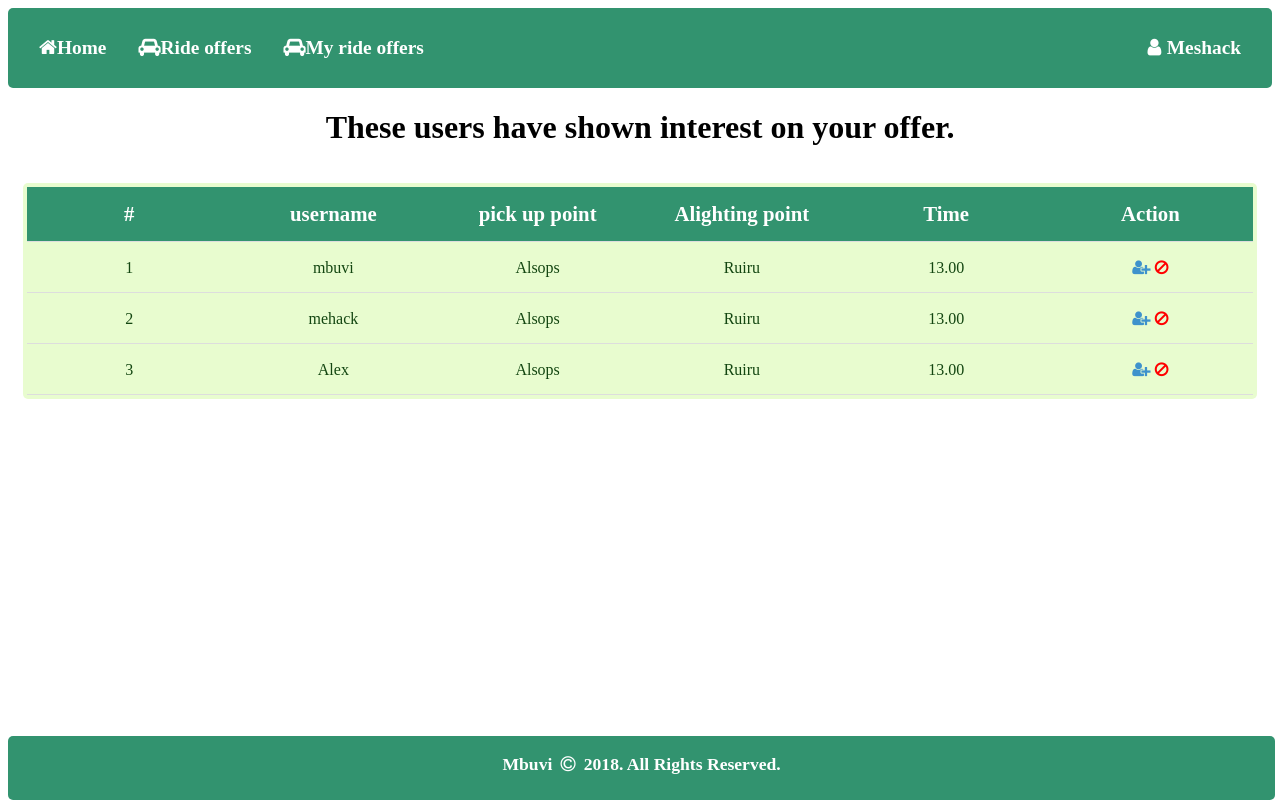
After one commit to meshack-mbuvi/ride-my-way, a PHP site: page /requests.html in a window 1280 px wide. The commit adds this page. Run offline with PHP 8.4, Linux system fonts and the light colour scheme.

Commit message:
[Feature #158423693] Add feature for driver to view requests from users who wants to join his/her ride. Update README.md file to reflect this new functionality. [Finishes #158423693]

```diff
--- a/ui/css/main.css
+++ b/ui/css/main.css
@@ -286,3 +286,53 @@ img{
     text-align: center;
     padding: 5px;
 }
+
+
+/*style table*/
+table{
+    width: 100%;
+    background-color: #e8fccf;
+    border-radius: 5px;
+    padding: 2px;
+}
+th{
+    background-color: #32936f;
+    color: #fff;
+    font-size: 1.3em;
+    padding: 5px;
+}
+td{
+    color: #134611;
+
+}
+th, td {
+    text-align: center;
+    border-bottom: 1px solid #ddd;
+}
+
+/*style for button to join offers*/
+.join{
+    color: #53ff45;
+    background-color:transparent;
+    font-weight:bold;
+    font-size: 1.4em;
+}
+
+tr:hover{
+    background-color: #ade25d;
+    color: #157f1f !important;
+}
+.pending, .accepted, .rejected{
+    font-size: 1.4em;
+    text-align: left;
+}
+
+.pending, .fa-exclamation{
+    color: #ff8552;
+}
+.accepted, .fa-check{
+    color: #157f1f;
+}
+.rejected,.fa-times,.fa-ban{
+    color:Red;
+}
--- /dev/null
+++ b/ui/requests.html
@@ -0,0 +1,90 @@
+<!DOCTYPE html>
+<html>
+<head>
+	<!--Make width of page follow the screen-width of the device-->
+	<meta name="viewport" content="width=device-width, initial-scale=1.0">
+
+	<meta charset="UTF-8">
+
+	<link rel="stylesheet" href="css/main.css">
+	<link rel="stylesheet" href="https://cdnjs.cloudflare.com/ajax/libs/font-awesome/4.7.0/css/font-awesome.min.css">
+	<!--Link for custom styles-->
+	<title>My ride offers</title>
+</head>
+<body>
+	<div class="container">
+		<div class="row navbar" id=myNav>
+			<div class="col-sm-12">
+				<ul>
+				    <li><a href="./index.html"><i class="fa fa-home "></i>Home</a></li>
+				    <li><a href="./user.html"><i class="fa fa-car "></i>Ride offers</a></li>
+				    <li><a href="./driver.html"><i class="fa fa-car "></i>My ride offers</a></li>
+				    <li class="right"><a href="./index.html"><i class="fa fa-user fa-fw"></i>Meshack</a></li>
+				    <li class="icon"><a href="javascript:void(0);" onclick="toggleResponsive()"><i class="fa fa-bars"></i></a></li>
+				</ul>
+			</div>
+		</div>
+		<!--begin of my ride offers-->
+		<div class="row rides">
+			<div class="div-center"><h1 class="text-center">These users have shown interest on your offer.</h1></div>
+			<div class="col-sm-12 col-md-12">
+				<table>
+					<tr>
+						<th class="col-sm-2">#</th>
+						<th class="col-sm-2">username</th>
+						<th class="col-sm-2">pick up point</th>
+						<th class="col-sm-2">Alighting point</th>
+						<th class="col-sm-2">Time</th>
+						<th class="col-sm-2">Action</th>
+					</tr>
+					<tr>
+						<td class="col-sm-2">1</td>
+						<td class="col-sm-2">mbuvi</td>
+						<td class="col-sm-2">Alsops</td>
+						<td class="col-sm-2">Ruiru</td>
+						<td class="col-sm-2">13.00</td>
+				    	<td class="col-sm-2"><a href="./requests.html"><i class="fa fa-user-plus"></i></a>
+
+				    		<a href="./requests.html" class="danger"><i class="fa fa-ban"></i></a></td>
+					</tr>
+					<tr>
+						<td class="col-sm-2">2</td>
+						<td class="col-sm-2">mehack</td>
+						<td class="col-sm-2">Alsops</td>
+						<td class="col-sm-2">Ruiru</td>
+						<td class="col-sm-2">13.00</td>
+				    	<td class="col-sm-2"><a href="./requests.html"><i class="fa fa-user-plus"></i></a>
+
+				    		<a href="./requests.html" class="danger"><i class="fa fa-ban"></i></a></td>
+					</tr>
+					<tr>
+						<td class="col-sm-2">3</td>
+						<td class="col-sm-2">Alex</td>
+						<td class="col-sm-2">Alsops</td>
+						<td class="col-sm-2">Ruiru</td>
+						<td class="col-sm-2">13.00</td>
+				    	<td class="col-sm-2"><a href="./requests.html"><i class="fa fa-user-plus"></i></a>
+
+				    		<a href="./requests.html" class="danger"><i class="fa fa-ban"></i></a></td>
+					</tr>
+
+
+				</table>
+			</div>
+		</div>
+
+		<!--end-->
+
+	</div>
+
+
+	<!--provide extra space betwen container and footer-->
+	<div class="clear"></div>
+	<!--footer -->
+	<footer>
+		<p>Mbuvi <i class="fa fa-copyright fa-fw"></i> 2018. All Rights Reserved.</p>
+	</footer>
+
+</body>
+
+</html>
```
Also changed, not shown: README.md.
